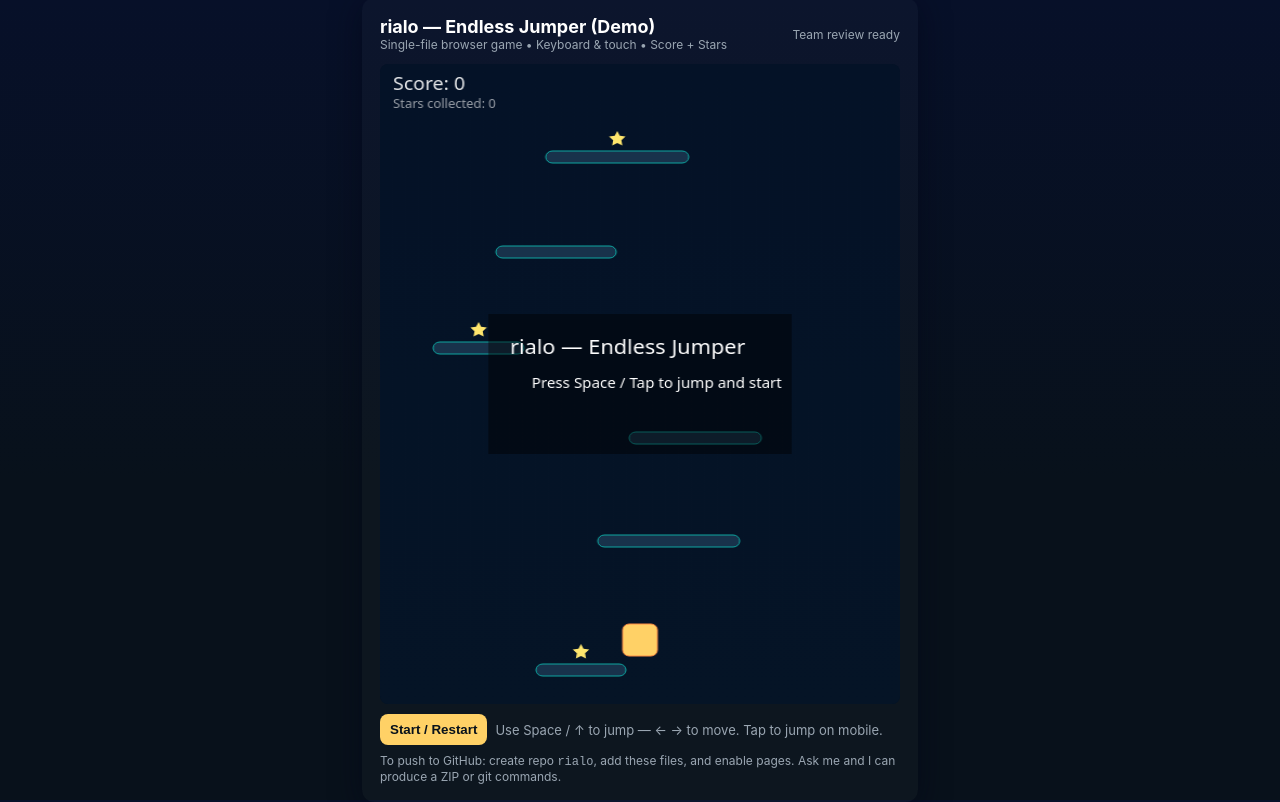
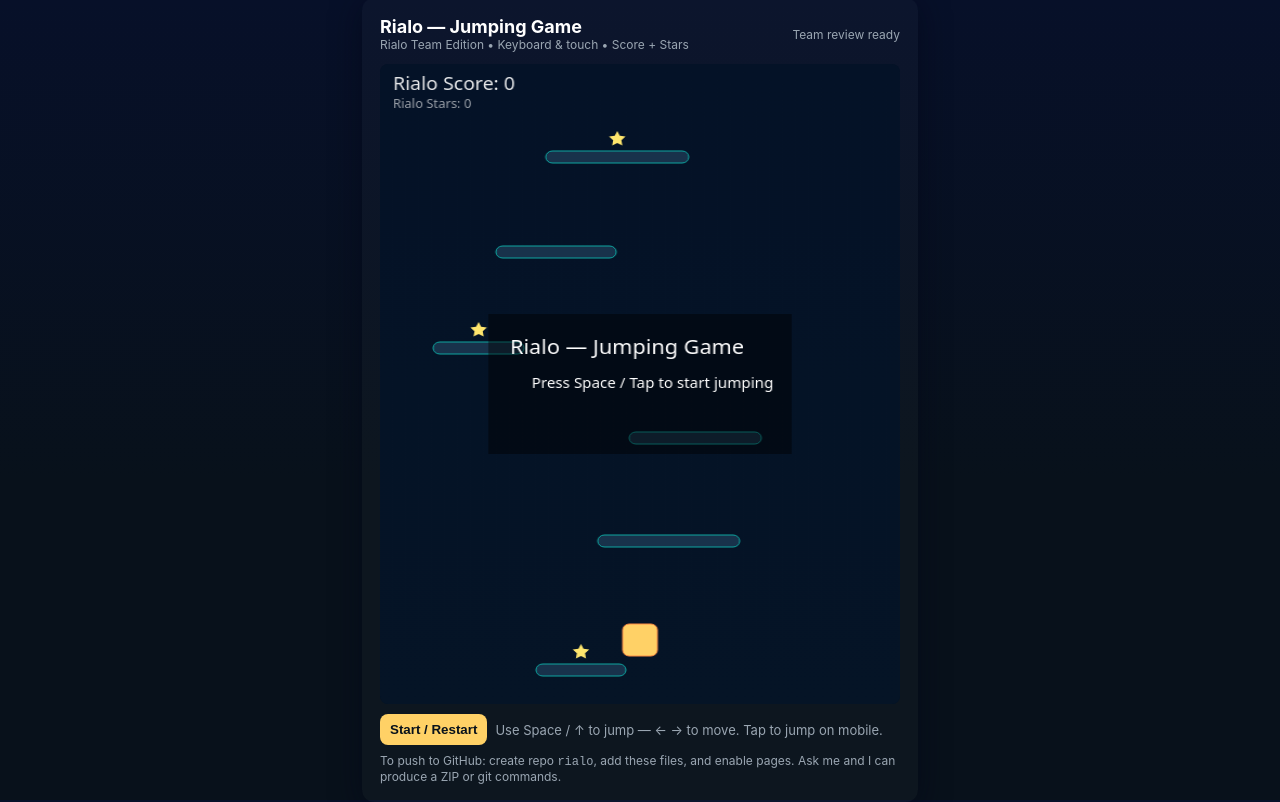
Before and after one commit to nirajop78/game-rialo, a plain HTML site: page index.html in a window 1280 px wide. Drawn offline with Linux system fonts and the light colour scheme.

Commit message:
Update index.html

```diff
--- a/index.html
+++ b/index.html
@@ -1,29 +1,9 @@
-<!--
-Project: rialo — Simple Endless Jumper (Browser)
-Files included below: index.html (single-file game), README, LICENSE (MIT).
-
-How to run:
-1. Save this file as index.html and open in a modern browser (Chrome/Firefox/Edge).
-2. Or create a GitHub repo named `rialo`, add these files, and enable GitHub Pages to host the demo.
-
-Optional: I can generate a downloadable ZIP or give commands to push to a GitHub repo if you provide the repo URL and access token.
-
-Controls:
-- Space / Up Arrow / Click / Tap = Jump
-- Left / Right Arrow = Move horizontally (or use touch left/right)
-
-Gameplay:
-Endless vertical jumper: the player (square) jumps between platforms. Platforms move downward to create an endless climb illusion. Collect stars for score. Game speeds up gradually.
-
-License: MIT (see bottom)
--->
-
 <!doctype html>
 <html lang="en">
 <head>
   <meta charset="utf-8" />
   <meta name="viewport" content="width=device-width,initial-scale=1" />
-  <title>rialo — Endless Jumper (Demo)</title>
+  <title>Rialo — Jumping Game</title>
   <style>
     :root{--bg:#0b1220;--card:#0f1724;--accent:#ffd166;--muted:#9aa6b2}
     html,body{height:100%;margin:0;font-family:Inter, ui-sans-serif, system-ui, -apple-system, "Segoe UI", Roboto, "Helvetica Neue", Arial}
@@ -43,8 +23,8 @@ License: MIT (see bottom)
   <div class="wrapper">
     <header>
       <div>
-        <h1>rialo — Endless Jumper (Demo)</h1>
-        <div class="meta">Single-file browser game • Keyboard & touch • Score + Stars</div>
+        <h1>Rialo — Jumping Game</h1>
+        <div class="meta">Rialo Team Edition • Keyboard & touch • Score + Stars</div>
       </div>
       <div class="meta">Team review ready</div>
     </header>
@@ -60,13 +40,10 @@ License: MIT (see bottom)
   </div>
 
 <script>
-// ----- rialo: simple endless jumper -----
 const canvas = document.getElementById('game');
 const ctx = canvas.getContext('2d');
 const W = canvas.width; const H = canvas.height;
 let keys = {}, touchX = null;
-
-// Game state
 let state = 'menu';
 let player, platforms, stars, score, speedMultiplier, frame;
 
@@ -77,7 +54,6 @@ function reset(){
   score = 0;
   speedMultiplier = 1;
   frame = 0;
-  // create initial platforms
   let y = H-40;
   while(y > -H){
     platforms.push({x: randRange(40, W-120), y: y, w: randRange(80, 140), h: 12});
@@ -90,39 +66,27 @@ function randRange(a,b){return Math.floor(Math.random()*(b-a))+a}
 
 function update(dt){
   frame++;
-  // input: left/right
   if(keys['ArrowLeft']||keys['a']) player.x -= 200*dt;
   if(keys['ArrowRight']||keys['d']) player.x += 200*dt;
-  // wrap
   if(player.x < -player.w) player.x = W;
   if(player.x > W) player.x = -player.w;
-
-  // gravity
   player.vy += 900*dt;
   player.y += player.vy*dt;
-
-  // collision with platforms (only when falling)
   player.grounded = false;
   for(let p of platforms){
     if(player.vy > 0 && player.x + player.w > p.x && player.x < p.x + p.w && player.y + player.h > p.y && player.y + player.h < p.y + p.h + 30){
       player.y = p.y - player.h; player.vy = 0; player.grounded = true;
     }
   }
-
-  // auto-scroll effect: when player goes above mid screen, move platforms down
   if(player.y < H*0.45){
     const dy = Math.max(0, (H*0.45 - player.y));
-    player.y += dy; // keep player in view
+    player.y += dy;
     for(let p of platforms) p.y += dy * 0.6 * speedMultiplier;
     for(let s of stars) s.y += dy * 0.6 * speedMultiplier;
     score += Math.floor(dy*0.1);
   }
-
-  // remove platforms that go below
   platforms = platforms.filter(p => p.y < H+40);
   stars = stars.filter(s => s.y < H+40 && !s.collected);
-
-  // add new platforms at top
   while(platforms.length < 8){
     const lastY = platforms.length? Math.min(...platforms.map(p=>p.y)) : -40;
     const newY = lastY - randRange(80,140);
@@ -130,61 +94,38 @@ function update(dt){
     platforms.push(newP);
     if(Math.random() < 0.4) stars.push({x: newP.x + randRange(16,newP.w-24), y: newP.y - 20, r: 8, collected:false});
   }
-
-  // star collection
   for(let s of stars){
     if(!s.collected && player.x + player.w > s.x && player.x < s.x + s.r*2 && player.y + player.h > s.y && player.y < s.y + s.r*2){
-      s.collected = true; score += 50; // bonus
+      s.collected = true; score += 50;
     }
   }
-
-  // falling death
   if(player.y > H+60){ state = 'gameover'; }
-
-  // speed up gradually
   if(frame % 600 === 0) speedMultiplier += 0.04;
 }
 
 function draw(){
-  // background
   ctx.clearRect(0,0,W,H);
-  // gradient sky
   const g = ctx.createLinearGradient(0,0,0,H);
   g.addColorStop(0,'#041227'); g.addColorStop(1,'#051426');
   ctx.fillStyle = g; ctx.fillRect(0,0,W,H);
-
-  // draw platforms
-  for(let p of platforms){
-    roundRect(ctx, p.x, p.y, p.w, p.h, 6, '#18324b', '#0ea5a0');
-  }
-
-  // draw stars
-  for(let s of stars){
-    if(s.collected) continue;
-    drawStar(ctx, s.x+s.r, s.y+s.r, s.r, 5);
-  }
-
-  // draw player
+  for(let p of platforms){ roundRect(ctx, p.x, p.y, p.w, p.h, 6, '#18324b', '#0ea5a0'); }
+  for(let s of stars){ if(!s.collected) drawStar(ctx, s.x+s.r, s.y+s.r, s.r, 5); }
   roundRect(ctx, player.x, player.y, player.w, player.h, 6, '#ffd166', '#ff8c42');
-
-  // UI
-  ctx.fillStyle = 'rgba(255,255,255,0.9)'; ctx.font = '18px system-ui'; ctx.fillText('Score: '+score, 12, 26);
-  ctx.font = '12px system-ui'; ctx.fillStyle='rgba(255,255,255,0.6)'; ctx.fillText('Stars collected: '+stars.filter(s=>s.collected).length, 12, 44);
-
+  ctx.fillStyle = 'rgba(255,255,255,0.9)'; ctx.font = '18px system-ui'; ctx.fillText('Rialo Score: '+score, 12, 26);
+  ctx.font = '12px system-ui'; ctx.fillStyle='rgba(255,255,255,0.6)'; ctx.fillText('Rialo Stars: '+stars.filter(s=>s.collected).length, 12, 44);
   if(state === 'menu'){
     ctx.fillStyle = 'rgba(0,0,0,0.45)'; ctx.fillRect(W/2-140, H/2-70, 280, 140);
-    ctx.fillStyle = '#fff'; ctx.font = '20px system-ui'; ctx.fillText('rialo — Endless Jumper', W/2-120, H/2-30);
-    ctx.font='14px system-ui'; ctx.fillText('Press Space / Tap to jump and start', W/2-100, H/2+4);
+    ctx.fillStyle = '#fff'; ctx.font = '20px system-ui'; ctx.fillText('Rialo — Jumping Game', W/2-120, H/2-30);
+    ctx.font='14px system-ui'; ctx.fillText('Press Space / Tap to start jumping', W/2-100, H/2+4);
   }
   if(state === 'gameover'){
     ctx.fillStyle = 'rgba(0,0,0,0.5)'; ctx.fillRect(W/2-160, H/2-80, 320, 160);
-    ctx.fillStyle = '#fff'; ctx.font='26px system-ui'; ctx.fillText('Game Over', W/2-70, H/2-20);
+    ctx.fillStyle = '#fff'; ctx.font='26px system-ui'; ctx.fillText('Rialo Game Over', W/2-100, H/2-20);
     ctx.font='16px system-ui'; ctx.fillText('Final score: '+score, W/2-70, H/2+8);
-    ctx.font='14px system-ui'; ctx.fillText('Click START to play again', W/2-70, H/2+36);
+    ctx.font='14px system-ui'; ctx.fillText('Click START to play Rialo again', W/2-100, H/2+36);
   }
 }
 
-// helpers
 function roundRect(ctx,x,y,w,h,r, fill, stroke){ ctx.beginPath(); ctx.moveTo(x+r,y); ctx.arcTo(x+w,y,x+w,y+h,r); ctx.arcTo(x+w,y+h,x,y+h,r); ctx.arcTo(x,y+h,x,y,r); ctx.arcTo(x,y,x+w,y,r); ctx.closePath(); if(fill){ ctx.fillStyle = fill; ctx.fill(); } if(stroke){ ctx.strokeStyle = stroke; ctx.stroke(); } }
 
 function drawStar(ctx, cx, cy, r, spikes){
@@ -198,15 +139,12 @@ function drawStar(ctx, cx, cy, r, spikes){
   ctx.closePath(); ctx.fillStyle = '#ffe66d'; ctx.fill(); ctx.restore();
 }
 
-// jump
 function doJump(){
   if(state === 'menu'){ state = 'playing'; }
   if(state === 'gameover'){ reset(); state='playing'; }
-  // allow jump when grounded or small coyote time
   if(player.grounded || player.vy > -200){ player.vy = -420; player.grounded = false; }
 }
 
-// game loop
 let last = performance.now();
 function loop(now){
   const dt = Math.min(1/30, (now-last)/1000);
@@ -216,7 +154,6 @@ function loop(now){
   requestAnimationFrame(loop);
 }
 
-// input
 window.addEventListener('keydown', e => { keys[e.key]=true; if(e.key===' '|| e.key==='ArrowUp') { e.preventDefault(); doJump(); } });
 window.addEventListener('keyup', e => { keys[e.key]=false; });
 canvas.addEventListener('click', e => { doJump(); });
@@ -226,58 +163,7 @@ canvas.addEventListener('touchend', e => { touchX = null; });
 
 document.getElementById('startBtn').addEventListener('click', ()=>{ if(state==='menu' || state==='gameover') { reset(); state='playing'; } });
 
-// initialize
 reset(); state='menu'; requestAnimationFrame(loop);
-
 </script>
-
-<!--
-README (short)
-
-rialo — Simple Endless Jumper (Demo)
-
-Files:
-- index.html : single-file demo. Open in browser to play.
-
-How to publish on GitHub:
-1. Create a new repo named `rialo`.
-2. Add index.html and LICENSE to the repo.
-3. Commit and push.
-4. Enable GitHub Pages (Settings -> Pages) and set branch to main and root folder.
-
-Suggested next steps (team review ideas):
-- Add sprites & sound effects
-- Save high scores to localStorage or backend
-- Add difficulty modes and leaderboards
-- Convert to React + Tailwind for a multi-file project
-
-License: MIT (below)
--->
-
-<!-- MIT License -->
-<!--
-MIT License
-
-Copyright (c) 2025 rialo
-
-Permission is hereby granted, free of charge, to any person obtaining a copy
-of this software and associated documentation files (the "Software"), to deal
-in the Software without restriction, including without limitation the rights
-to use, copy, modify, merge, publish, distribute, sublicense, and/or sell
-copies of the Software, and to permit persons to whom the Software is
-furnished to do so, subject to the following conditions:
-
-The above copyright notice and this permission notice shall be included in all
-copies or substantial portions of the Software.
-
-THE SOFTWARE IS PROVIDED "AS IS", WITHOUT WARRANTY OF ANY KIND, EXPRESS OR
-IMPLIED, INCLUDING BUT NOT LIMITED TO THE WARRANTIES OF MERCHANTABILITY,
-FITNESS FOR A PARTICULAR PURPOSE AND NONINFRINGEMENT. IN NO EVENT SHALL THE
-AUTHORS OR COPYRIGHT HOLDERS BE LIABLE FOR ANY CLAIM, DAMAGES OR OTHER
-LIABILITY, WHETHER IN AN ACTION OF CONTRACT, TORT OR OTHERWISE, ARISING FROM,
-OUT OF OR IN CONNECTION WITH THE SOFTWARE OR THE USE OR OTHER DEALINGS IN THE
-SOFTWARE.
--->
-
 </body>
 </html>
```
